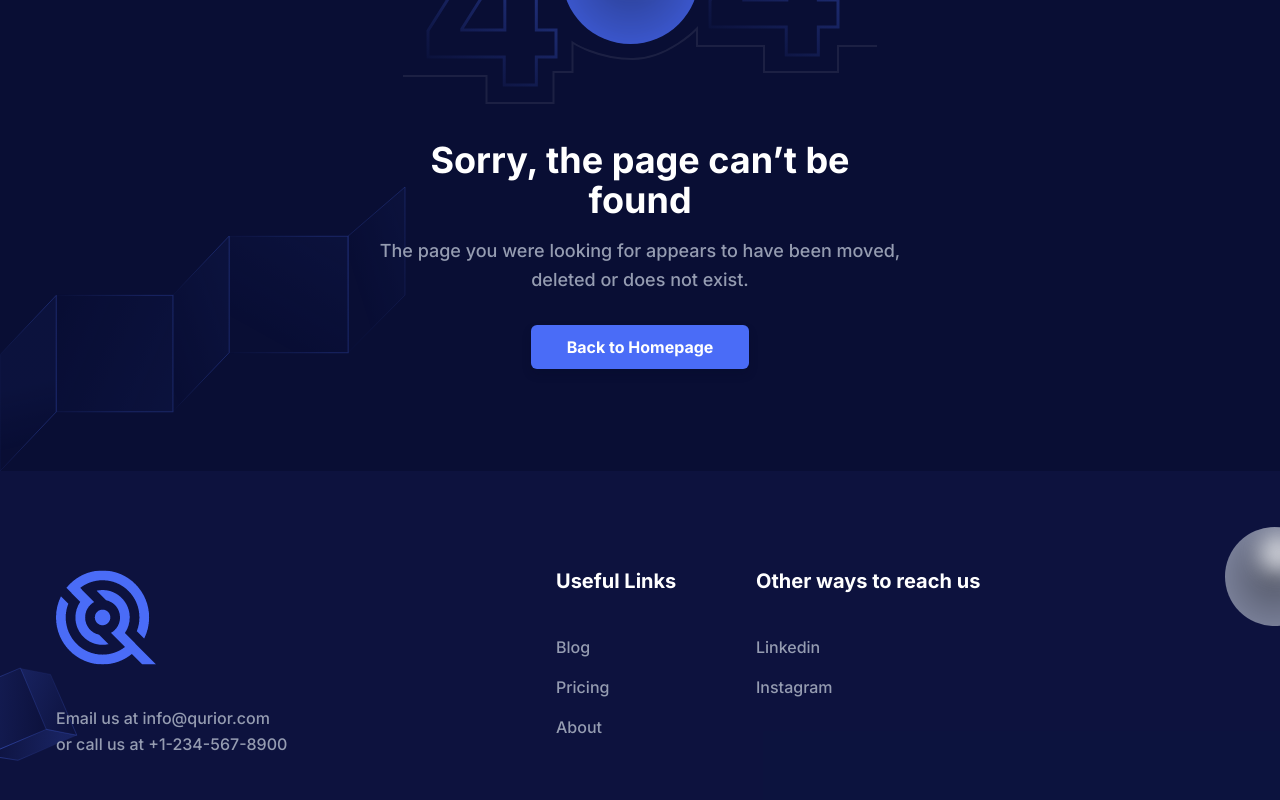
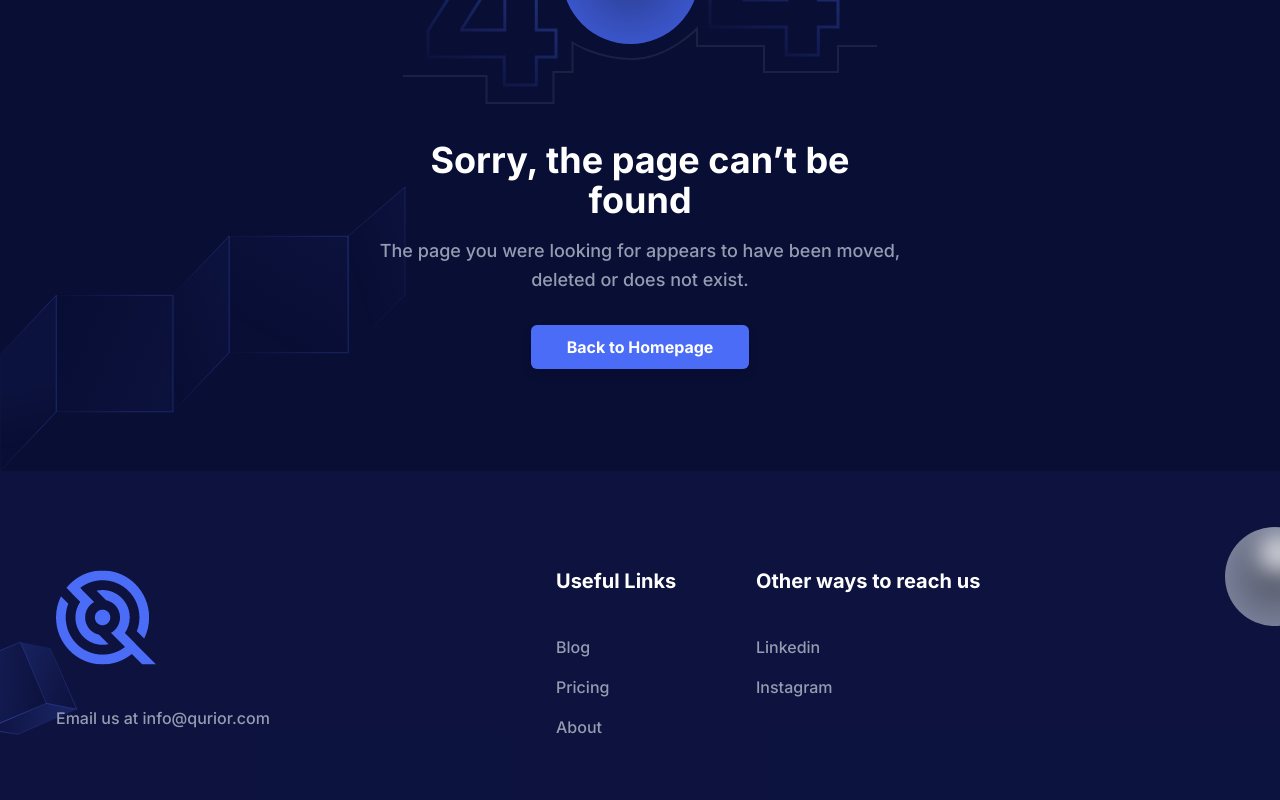
Before and after one commit to iadnanmalik/qurior-home, a Next.js app: page /error in a window 1280 px wide. Shown: the part 286-1086 px from the top of the page. Built offline with nearby package versions, Linux system fonts and the light colour scheme.

Commit message:
removed testimonials

```diff
--- a/app/page.tsx
+++ b/app/page.tsx
@@ -23,14 +23,14 @@ export default function Home() {
   return (
     <>
       <ScrollUp />
-      <div id="home-section"> <Hero  /></div>
+      <div id="home-section"> <Hero /></div>
 
       <div id="services-section"><Features /></div>
       {/* <Video /> */}
       {/* <div id="services-section"><Brands /></div> */}
       <div id="work-section"> <AboutSectionOne /></div>
       {/* <AboutSectionTwo /> */}
-      <Testimonials />
+      {/* <Testimonials /> */}
       {/* <Pricing /> */}
       {/* <Blog /> */}
       <div id="contact-section"><Contact /></div>
--- a/components/Footer/index.tsx
+++ b/components/Footer/index.tsx
@@ -33,8 +33,8 @@ const Footer = () => {
                 <p className="mb-9 text-base font-medium leading-relaxed text-body-color">
                   Email us at{" "} <a href="mailto:hello@qurior.com">info@qurior.com</a>
                   <br />
-                  or call us at{" "}
-                  <a href="tel:+1-234-567-8900">+1-234-567-8900</a>
+                  {/* or call us at{" "}
+                  <a href="tel:+1-234-567-8900">+1-234-567-8900</a> */}
                 </p>
                 <div className="flex items-center">
                   {/* <a
```
